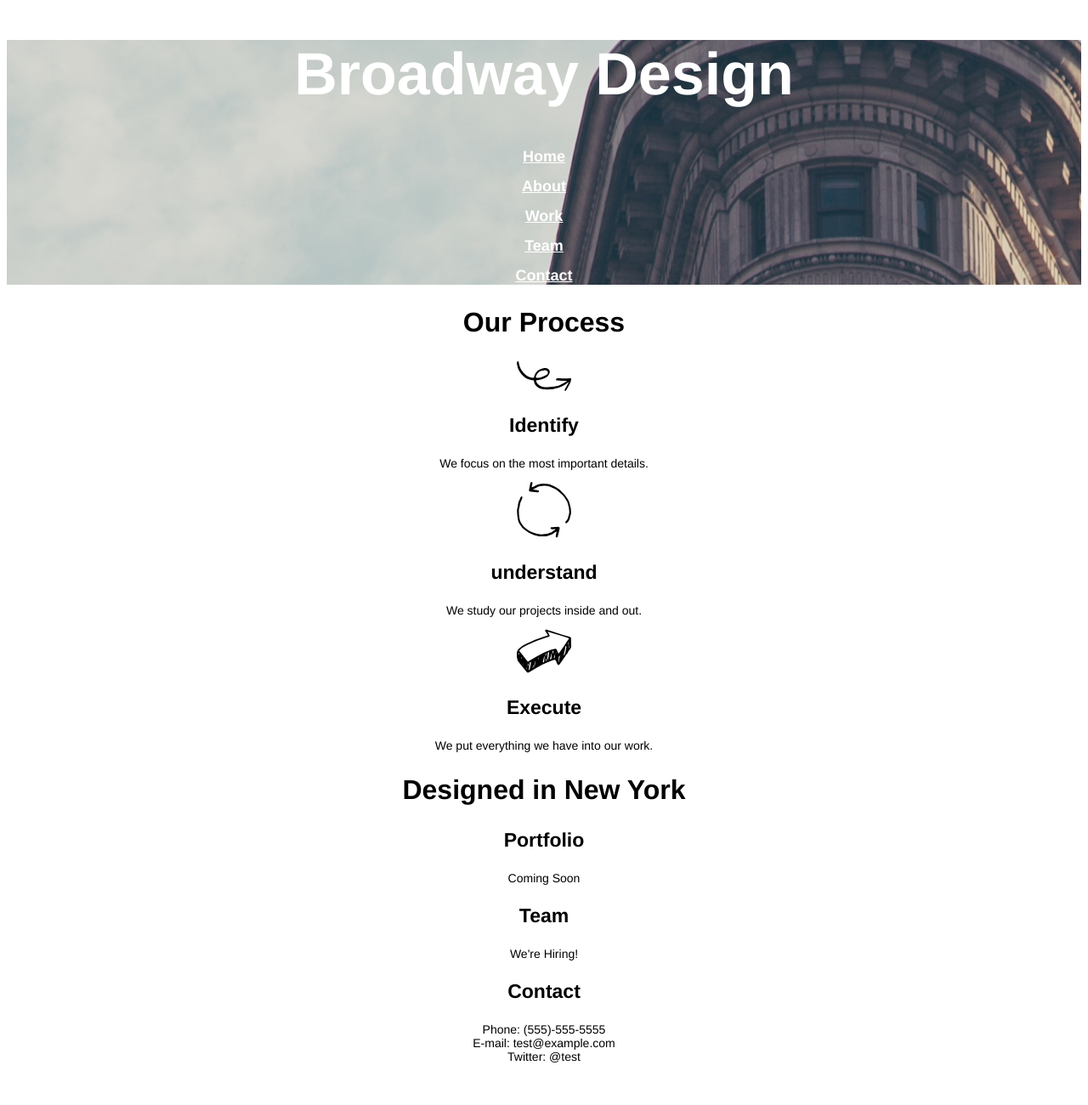
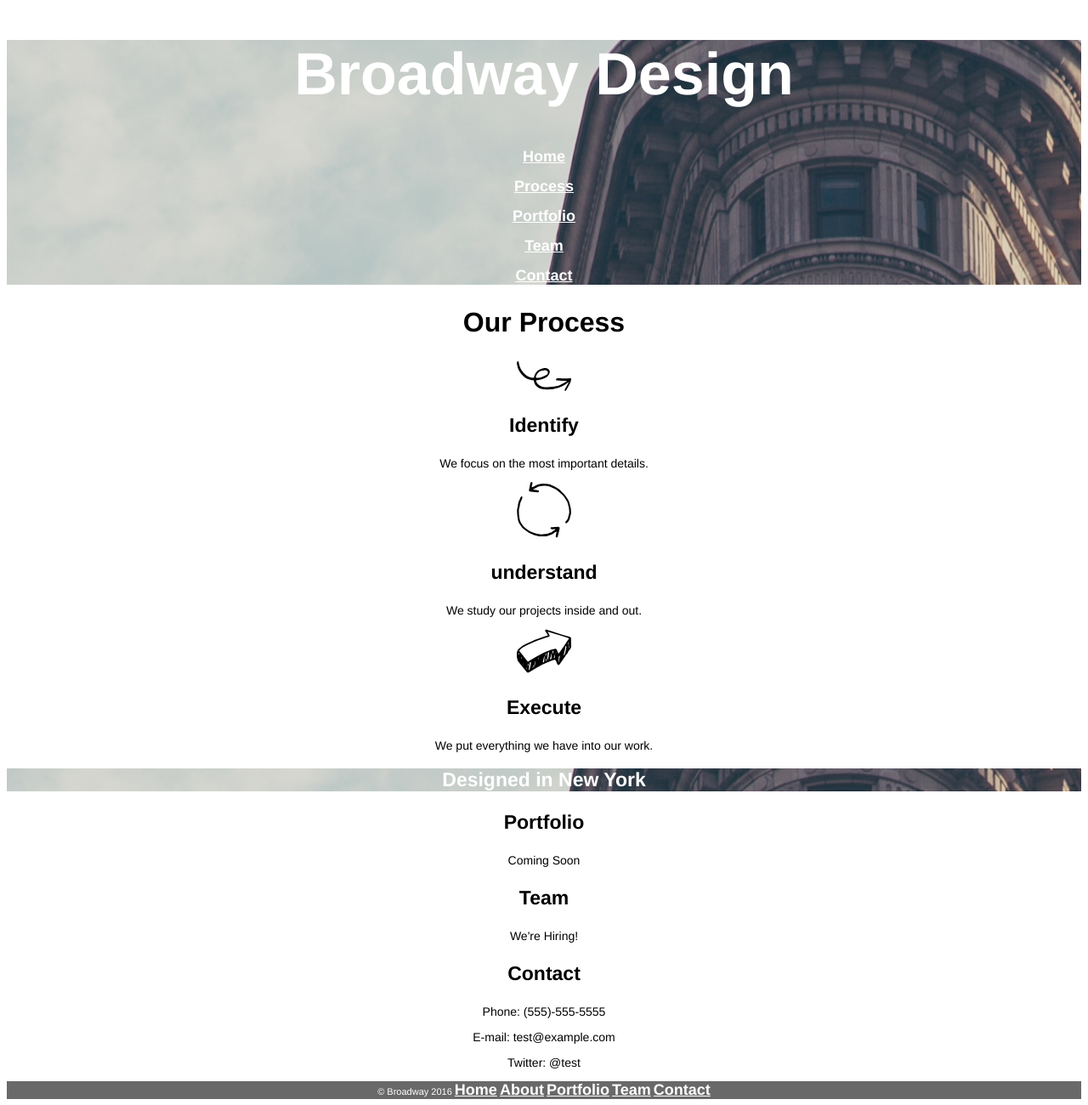
Before and after one commit to GhabeBossin/Broadway, a plain HTML site: page index.html in a window 1280 px wide. Shown: the whole page at 85% size. Before the commit the page ends 1265 px from the top, so only its background shows below. Drawn offline with Linux system fonts and the light colour scheme.

Commit message:
Content filled

```diff
--- a/index.html
+++ b/index.html
@@ -8,18 +8,19 @@
 
     <!--PAGE HEADING-->
     <header>
-      <h1>Broadway Design</h1>
-        <p><a href="#home">Home</a><p>
-        <p><a href="#about">About</a></p>
-        <p><a href="#work">Work</a></p>
+      <h1 class="home">Broadway Design</h1>
+        <p><a href="#home">Home</a></p>
+        <p><a href="#process">Process</a></p>
+        <p><a href="#portfolio">Portfolio</a></p>
         <p><a href="#team">Team</a></p>
         <p><a href="#contact">Contact</a></p>
     </header>
 
     <!--MAIN SECTION-->
     <main>
+
       <section>
-        <h2>Our Process</h2>
+        <h2 class="process">Our Process</h2>
         <img src="resources/images/icons/identify.svg" alt="identify icon">
         <h3>Identify</h3>
 
@@ -35,20 +36,30 @@
 
       <section>
         <h2 class="designed">Designed in New York</h2>
-        <h3>Portfolio</h3>
+
+        <h3 class="portfolio">Portfolio</h3>
         <p>Coming Soon</p>
-        <h3>Team</h3>
+
+        <h3 class="team">Team</h3>
         <p>We're Hiring!</p>
-        <h3>Contact</h3>
-        <p>Phone: (555)-555-5555 <br>
-          E-mail: test@example.com <br>
-          Twitter: @test</p>
+
+        <h3 class="contact">Contact</h3>
+        <p>Phone: (555)-555-5555</p>
+        <p>E-mail: test@example.com</p>
+        <p>Twitter: @test</p>
       </section>
 
     </main>
 
     <!--FOOTER SECTION-->
     <footer>
+      <p>&copy; Broadway 2016
+      <a href="#home">Home</a>
+      <a href="#about">About</a>
+      <a href="#portfolio">Portfolio</a>
+      <a href="#team">Team</a>
+      <a href="#contact">Contact</a></p>
+
     </footer>
 
   </body>
--- a/resources/css/style.css
+++ b/resources/css/style.css
@@ -37,4 +37,17 @@ p{
     font-size: 14px;
   }
 
+  .designed{
+    color: white;
+    font-size: 23px;
+    font-weight: bold;
+    background-image: url("../images/flatiron.png");
+    background-position: center;
+  }
   /* FOOTER */
+
+  footer p{
+    color: white;
+    font-size: 11px;
+    background: dimgray;
+  }
```
Lines whose indentation alone changed are shown as unchanged.
